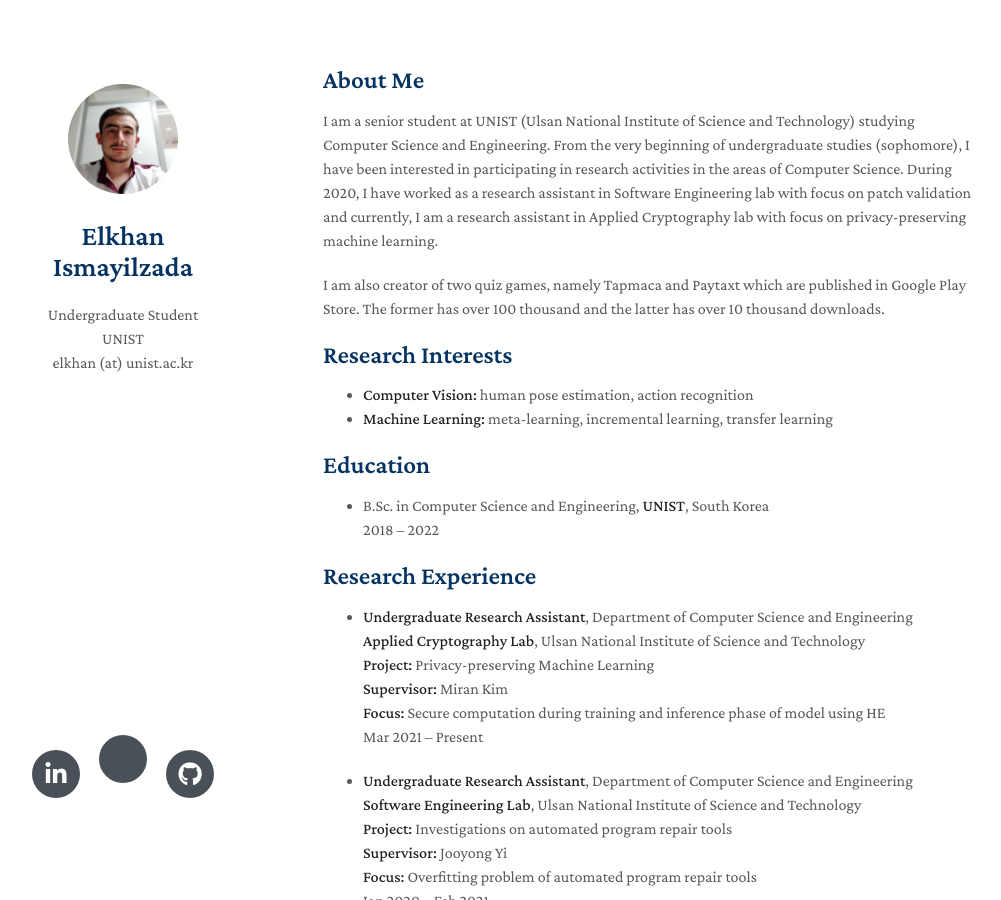
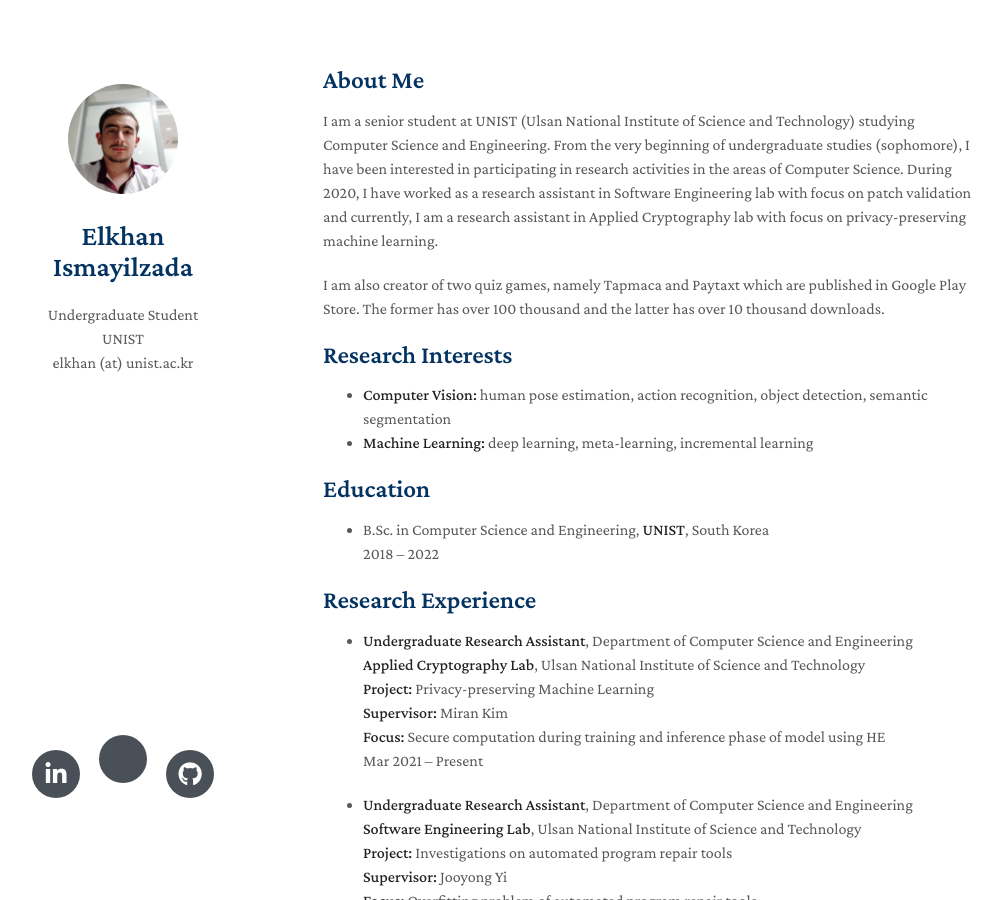
Before and after one commit to elkhanzada/elkhanzada.github.io, a Jekyll site: the page built from index.md, in a window 1280 px wide and 900 px high. Shown: the whole window, without its empty margins (147-1148 px from the left). Built offline with Jekyll 4.4.1, drawn with Linux system fonts in a browser that asks for light colours; nearby versions of some CDN libraries; a style sheet for code colours, icons or effects is not loaded; our own code applies the rules of GitHub Pages for plain Markdown files.

Commit message:
Update index.md

```diff
--- a/index.md
+++ b/index.md
@@ -10,8 +10,8 @@ I am also creator of two quiz games, namely Tapmaca and Paytaxt which are publis
 
 ## Research Interests
 
-- **Computer Vision:** human pose estimation, action recognition
-- **Machine Learning:** meta-learning, incremental learning, transfer learning
+- **Computer Vision:** human pose estimation, action recognition, object detection, semantic segmentation
+- **Machine Learning:** deep learning, meta-learning, incremental learning
 
 ## Education
 
```
